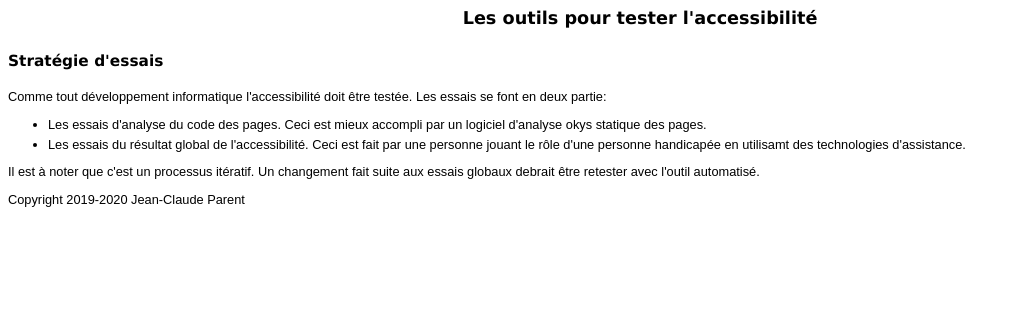
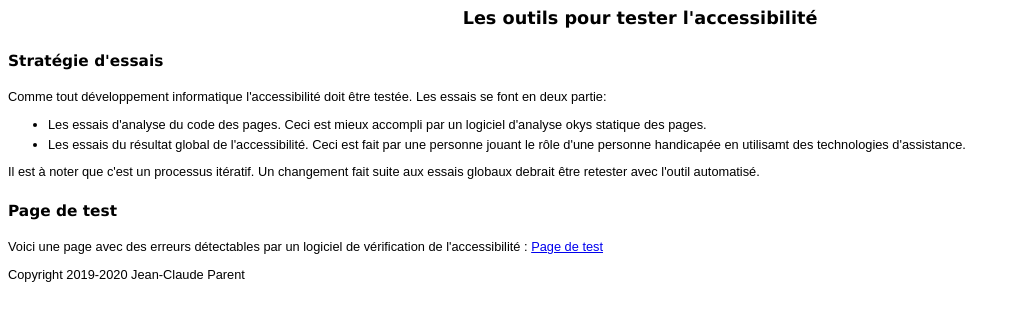
Before and after one commit to jean-claudeparent/RecommandationsAccessibilite, a plain HTML site: page intranetaccessible.jcassertion.org/outils.html in a window 1280 px wide. Shown: the whole page, without its empty margins (0-1020 px from the left). Drawn offline with Linux system fonts and the light colour scheme.

```diff
--- a/intranetaccessible.jcassertion.org/outils.html
+++ b/intranetaccessible.jcassertion.org/outils.html
@@ -37,6 +37,15 @@ itératif. Un changement
 fait suite aux essais globaux  debrait
 être retester avec l'outil automatisé.
 </p>
+<h2>Page de test</h2>
+<p>
+Voici une page avec des erreurs détectables par un
+logiciel de vérification de l'accessibilité :
+<a href="testoutil.html">Page de test</a>
+
+
+
+</p>
 
 <p class="copyright">Copyright 2019-2020 Jean-Claude Parent
 </p>
```
Also changed, not shown: intranetaccessible.jcassertion.org/testoutil.html (+8 -0 lines), 1 other file.
